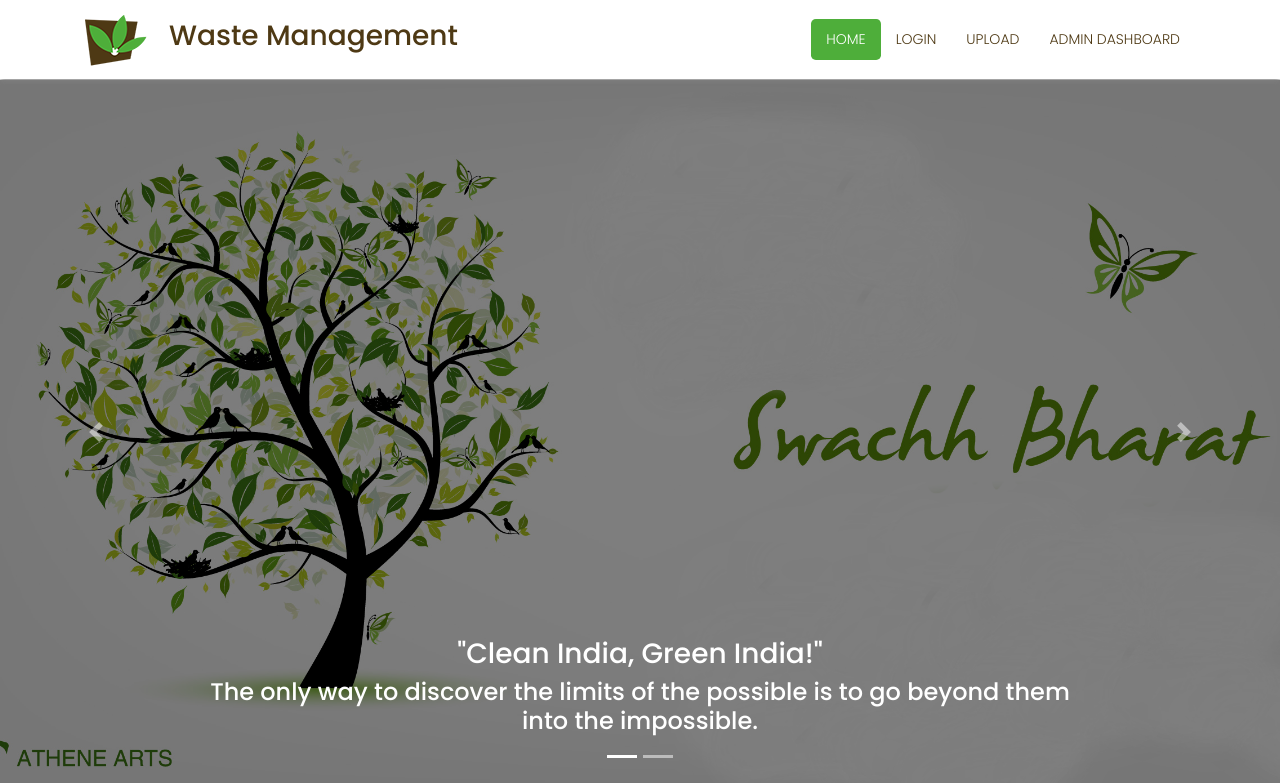
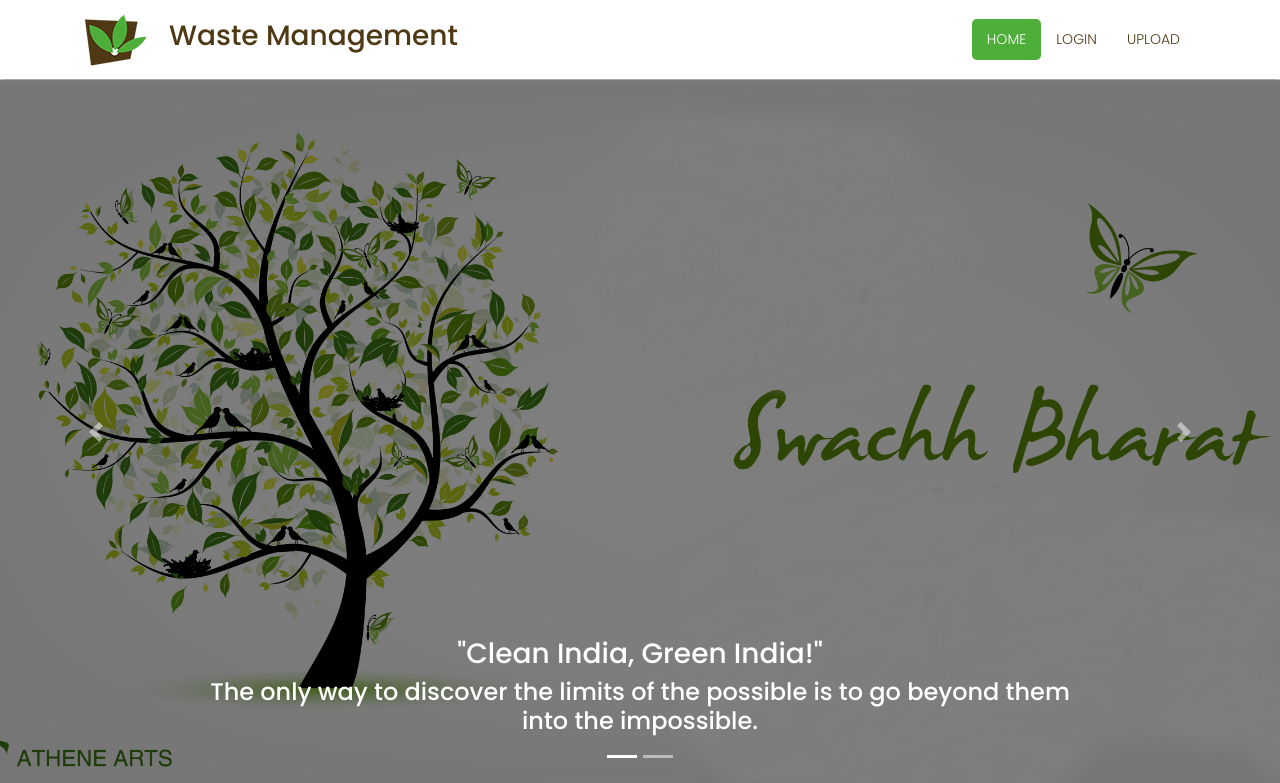
Before and after one commit to vkgupta857/RA26_Binary_WIMDR, a Python web app: template templates/index.html in a window 1280 px wide. Shown: the top 783 px of the page. Run offline with Jinja, Linux system fonts and the light colour scheme; the template is opened without the code that fills it, so the values that code supplies are empty.

Commit message:
Update index.html

```diff
--- a/templates/index.html
+++ b/templates/index.html
@@ -24,11 +24,7 @@
                      Upload
                      </a>
                   </li>
-                   <li class="nav-item">
-                      <a class="nav-link" href="/graphs">
-                     Admin Dashboard
-                     </a>
-                  </li>
+
                </ul>
             </div>
         </div>
```
